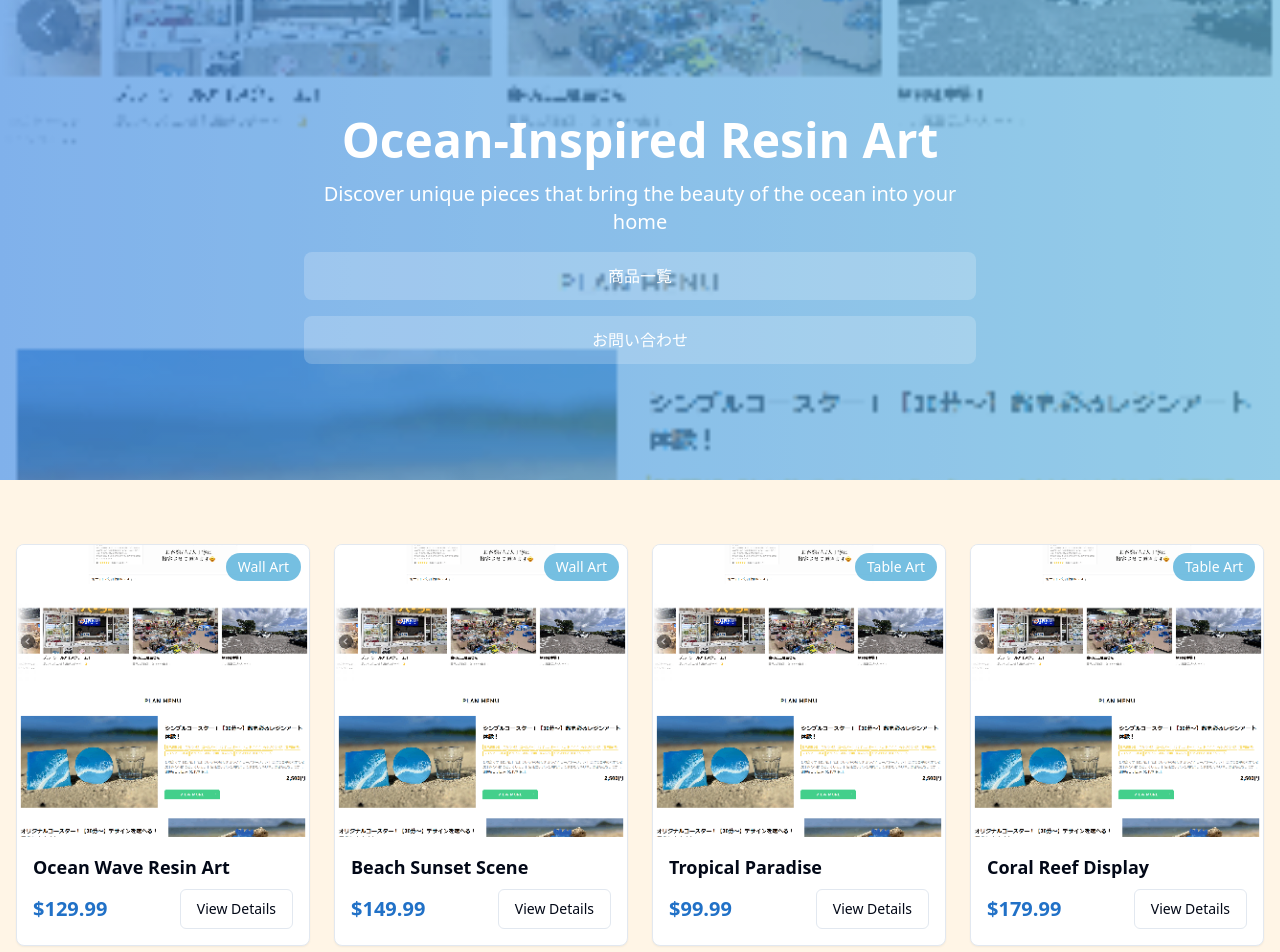
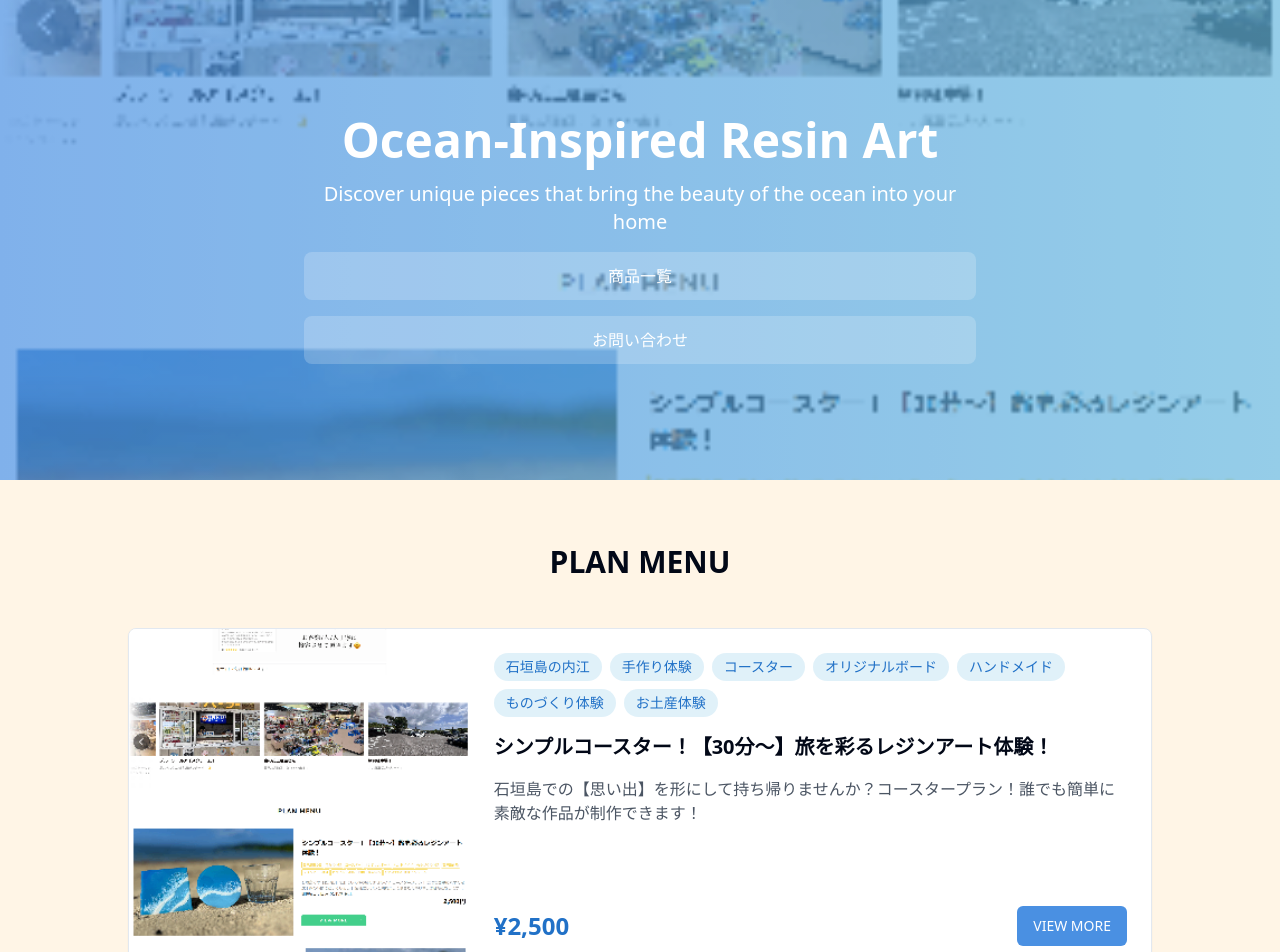
Before and after one commit to itella-tech/resin-site, a React (Vite) app: page / in a window 1280 px wide. Shown: the top 952 px of the page. Built offline with nearby package versions, Linux system fonts and the light colour scheme.

Commit message:
Update product display to single column
Modified the main content layout to display the product menu in a single column, aligning it with the reference site design.
[skip gpt_engineer]

```diff
--- a/src/components/ProductCard.tsx
+++ b/src/components/ProductCard.tsx
@@ -11,7 +11,8 @@ interface ProductCardProps {
 export const ProductCard = ({ title, price, image, category }: ProductCardProps) => {
   return (
     <Card className="overflow-hidden group hover:shadow-lg transition-shadow duration-300">
-      <CardContent className="p-0 relative">
+      <div className="flex flex-col md:flex-row">
+        <CardContent className="p-0 relative md:w-1/3">
           <div className="aspect-square overflow-hidden">
             <img
               src={image}
@@ -19,19 +20,30 @@ export const ProductCard = ({ title, price, image, category }: ProductCardProps)
               className="w-full h-full object-cover group-hover:scale-105 transition-transform duration-300"
             />
           </div>
-        <span className="absolute top-2 right-2 bg-ocean-light/90 text-white px-3 py-1 rounded-full text-sm">
-          {category}
+        </CardContent>
+        <CardFooter className="flex-1 flex flex-col items-start gap-4 p-6">
+          <div className="flex flex-wrap gap-2">
+            {category.split(",").map((tag, index) => (
+              <span
+                key={index}
+                className="bg-ocean-light/20 text-ocean-dark px-3 py-1 rounded-full text-sm"
+              >
+                {tag.trim()}
               </span>
-      </CardContent>
-      <CardFooter className="flex flex-col items-start gap-2 p-4">
-        <h3 className="font-semibold text-lg">{title}</h3>
-        <div className="flex justify-between items-center w-full">
-          <span className="text-xl font-bold text-ocean-dark">${price}</span>
-          <Button variant="outline" className="hover:bg-ocean hover:text-white">
-            View Details
+            ))}
+          </div>
+          <h3 className="font-semibold text-xl">{title}</h3>
+          <p className="text-gray-600">
+            石垣島での【思い出】を形にして持ち帰りませんか？コースタープラン！誰でも簡単に素敵な作品が制作できます！
+          </p>
+          <div className="flex justify-between items-center w-full mt-auto">
+            <span className="text-2xl font-bold text-ocean-dark">¥{price.toLocaleString()}</span>
+            <Button className="bg-ocean hover:bg-ocean-dark text-white">
+              VIEW MORE
             </Button>
           </div>
         </CardFooter>
+      </div>
     </Card>
   );
 };
--- a/src/pages/Index.tsx
+++ b/src/pages/Index.tsx
@@ -4,31 +4,17 @@ import { Footer } from "@/components/Footer";
 const products = [
   {
     id: 1,
-    title: "Ocean Wave Resin Art",
-    price: 129.99,
+    title: "シンプルコースター！【30分〜】旅を彩るレジンアート体験！",
+    price: 2500,
     image: "/lovable-uploads/db847c28-590e-46ed-81b9-ab9e146c0d21.png",
-    category: "Wall Art",
+    category: "石垣島の内江, 手作り体験, コースター, オリジナルボード, ハンドメイド, ものづくり体験, お土産体験",
   },
   {
     id: 2,
-    title: "Beach Sunset Scene",
-    price: 149.99,
+    title: "オリジナルコースター！【30分〜】デザインを選べる！子供にも大人気！",
+    price: 3000,
     image: "/lovable-uploads/db847c28-590e-46ed-81b9-ab9e146c0d21.png",
-    category: "Wall Art",
-  },
-  {
-    id: 3,
-    title: "Tropical Paradise",
-    price: 99.99,
-    image: "/lovable-uploads/db847c28-590e-46ed-81b9-ab9e146c0d21.png",
-    category: "Table Art",
-  },
-  {
-    id: 4,
-    title: "Coral Reef Display",
-    price: 179.99,
-    image: "/lovable-uploads/db847c28-590e-46ed-81b9-ab9e146c0d21.png",
-    category: "Table Art",
+    category: "石垣島の内江, 手作り体験, コースター, オリジナルボード, ハンドメイド",
   },
 ];
 
@@ -69,7 +55,8 @@ const Index = () => {
 
       {/* Main Content */}
       <div id="products" className="container mx-auto py-16 px-4 flex-grow">
-        <div className="grid grid-cols-1 md:grid-cols-2 lg:grid-cols-3 xl:grid-cols-4 gap-6">
+        <h2 className="text-3xl font-bold text-center mb-12">PLAN MENU</h2>
+        <div className="space-y-8 max-w-5xl mx-auto">
           {products.map((product) => (
             <div key={product.id} className="animate-fade-up">
               <ProductCard {...product} />
```
Lines whose indentation alone changed are shown as unchanged.
